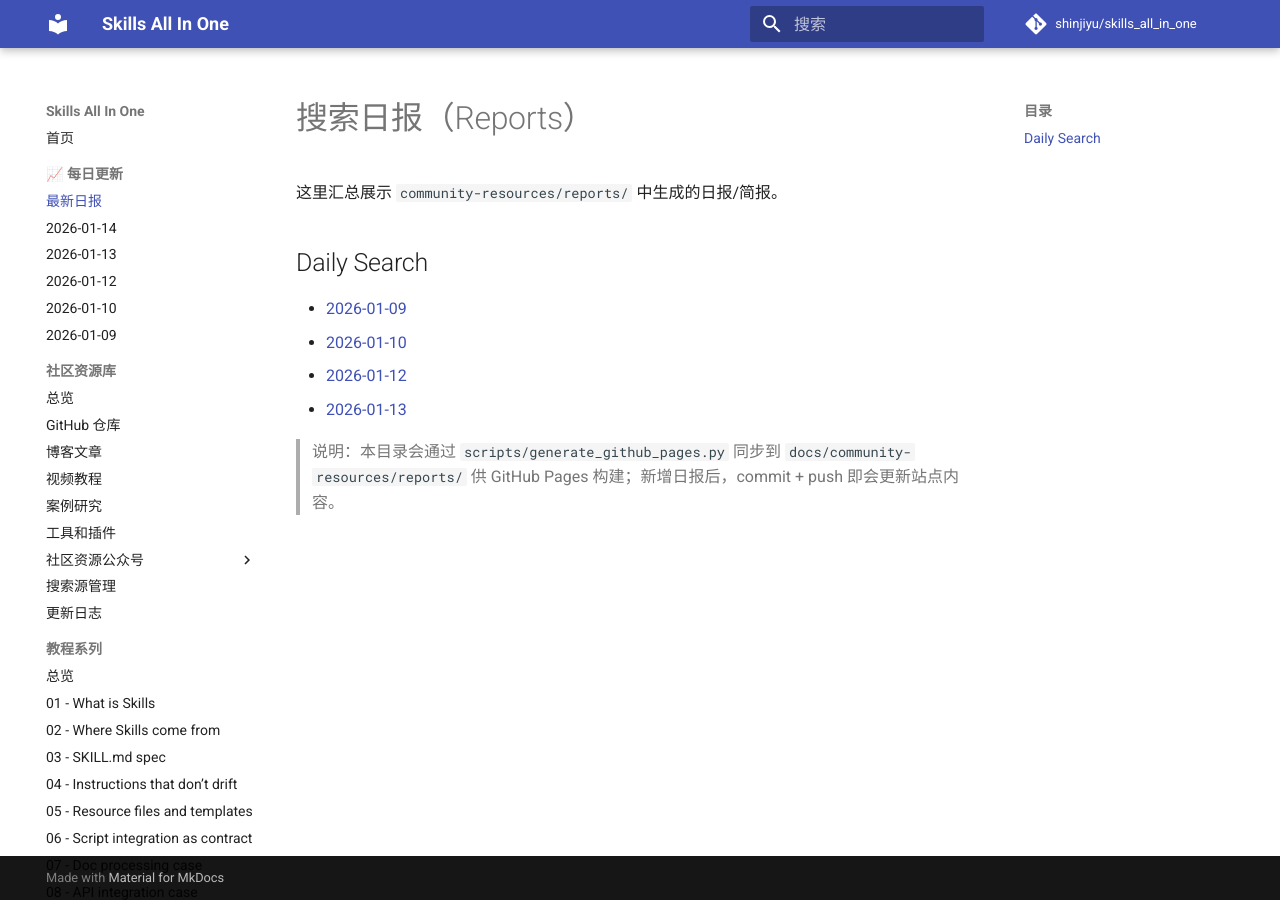
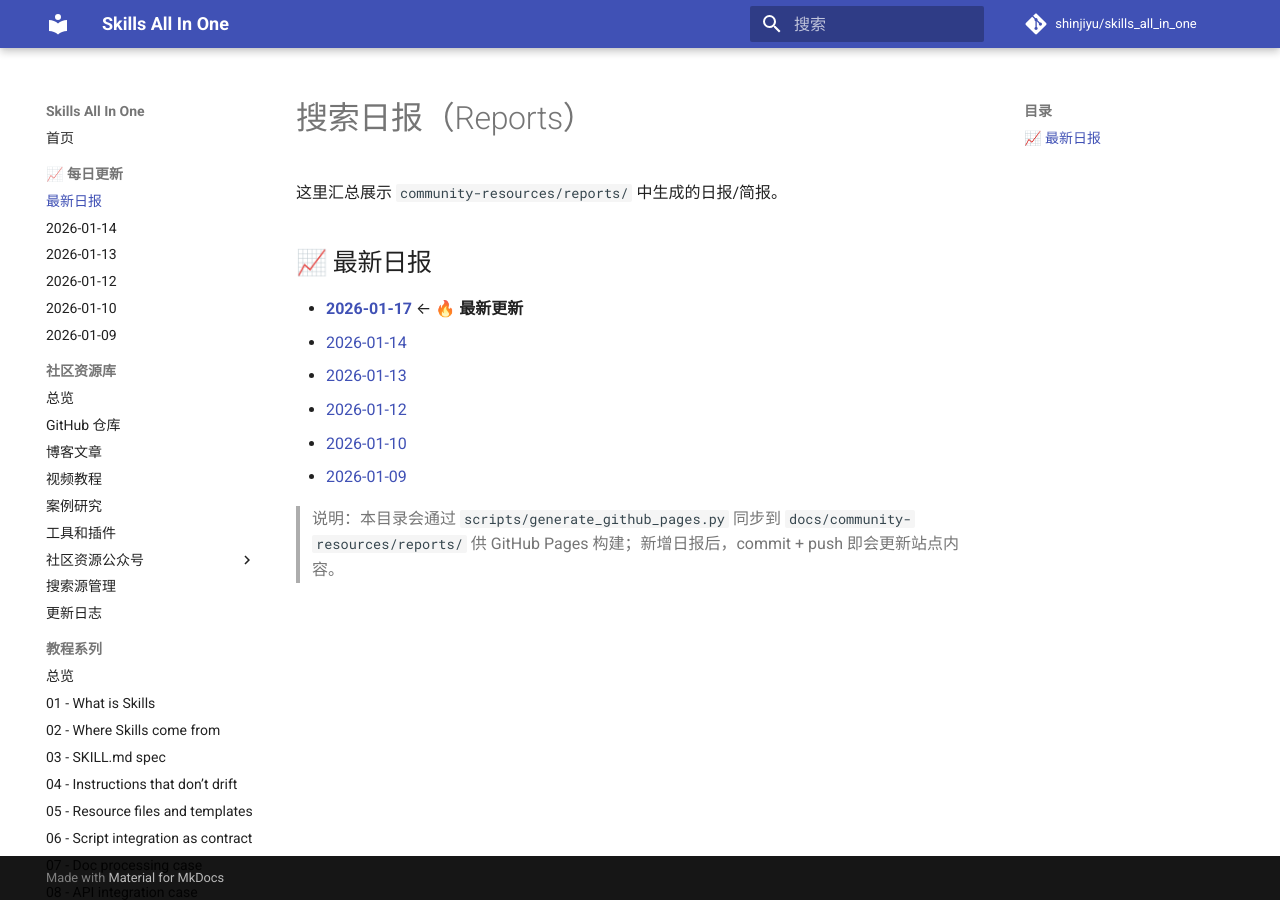
Before and after one commit to shinjiyu/skills_all_in_one, an MkDocs documentation site: the page built from docs/community-resources/reports/index.md, in a window 1280 px wide. Built offline with MkDocs 1.6.1 and Material for MkDocs 9.7.7, drawn with Linux system fonts in a browser that asks for light colours; comment, search, counter and statistics services are not loaded.

Commit message:
docs: 更新日报汇总页面，添加17号最新日报

```diff
--- a/docs/community-resources/reports/index.md
+++ b/docs/community-resources/reports/index.md
@@ -2,11 +2,13 @@
 
 这里汇总展示 `community-resources/reports/` 中生成的日报/简报。
 
-## Daily Search
+## 📈 最新日报
 
+- [**2026-01-17**](daily-search-2026-01-17.md) ← 🔥 **最新更新**
+- [2026-01-14](daily-search-2026-01-14.md)
+- [2026-01-13](daily-search-2026-01-13.md)
+- [2026-01-12](daily-search-2026-01-12.md)
+- [2026-01-10](daily-search-2026-01-10.md)
 - [2026-01-09](daily-search-2026-01-09.md)
-- [2026-01-10](daily-search-2026-01-10.md)
-- [2026-01-12](daily-search-2026-01-12.md)
-- [2026-01-13](daily-search-2026-01-13.md)
 
 > 说明：本目录会通过 `scripts/generate_github_pages.py` 同步到 `docs/community-resources/reports/` 供 GitHub Pages 构建；新增日报后，commit + push 即会更新站点内容。
```
